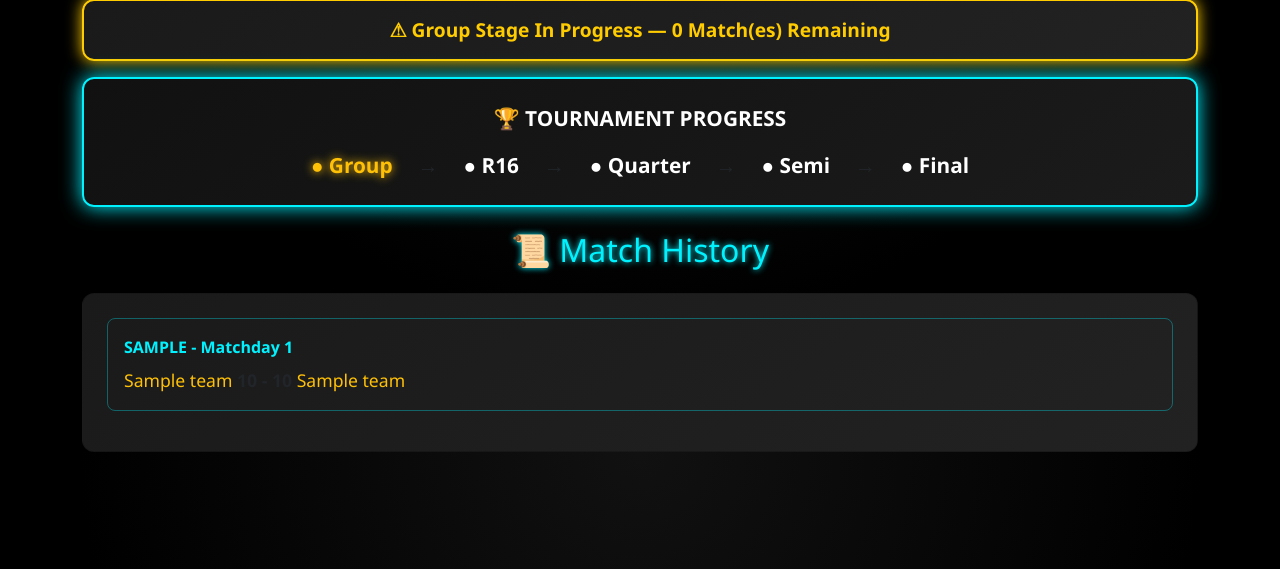
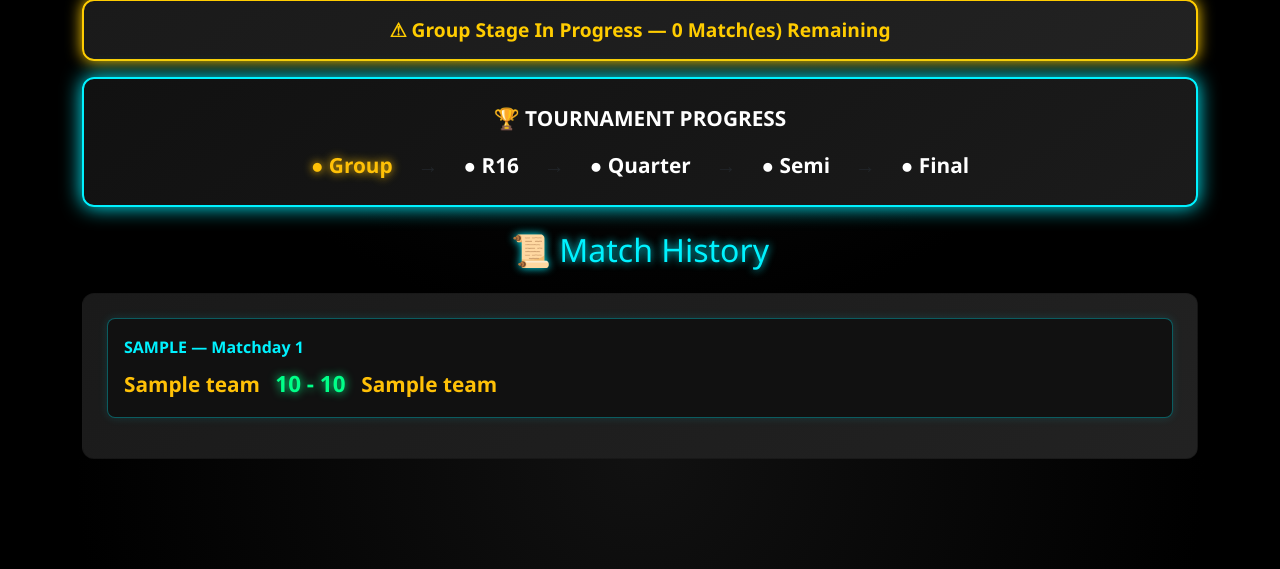
Before and after one commit to Hamza-dev001/football-tournament, a Flask app: page /match-history in a window 1280 px wide. Shown: the part 231-800 px from the top of the page. Run offline with Flask 3, Linux system fonts and the light colour scheme; tables that the repository leaves empty hold one stand-in row (values such as "Sample post").

Commit message:
Improved match history score visibility

```diff
--- a/app/templates/match_history.html
+++ b/app/templates/match_history.html
@@ -1,7 +1,9 @@
 {% extends "base.html" %}
 {% block content %}
 
-<h2 class="text-center mb-4">📜 Match History</h2>
+<h2 class="text-center mb-4" style="color:#00f2ff; text-shadow:0 0 8px #00f2ff;">
+    📜 Match History
+</h2>
 
 <div class="card p-4">
 
@@ -9,24 +11,30 @@
         {% for match in matches %}
 
         <div class="mb-3 p-3"
-             style="border:1px solid #00f2ff55; border-radius:8px;">
+             style="border:1px solid #00f2ff55; border-radius:8px;
+                    background:#111; box-shadow:0 0 10px #00f2ff22;">
 
-            <strong style="color:#00f2ff;">
+            <div style="color:#00f2ff; font-weight:bold;">
                 {{ match.stage|upper }}
                 {% if match.matchday %}
-                    - Matchday {{ match.matchday }}
+                    — Matchday {{ match.matchday }}
                 {% endif %}
-            </strong>
+            </div>
 
-            <div style="margin-top:8px; font-size:1.1rem;">
+            <div style="margin-top:8px; font-size:1.3rem; font-weight:bold;">
 
                 <span style="color:#ffc107;">
                     {{ match.home_team.name }}
                 </span>
 
-                <strong>
+                <span style="
+                    color:#00ff88;
+                    margin:0 10px;
+                    font-size:1.4rem;
+                    text-shadow:0 0 10px #00ff88;
+                ">
                     {{ match.home_score }} - {{ match.away_score }}
-                </strong>
+                </span>
 
                 <span style="color:#ffc107;">
                     {{ match.away_team.name }}
```
